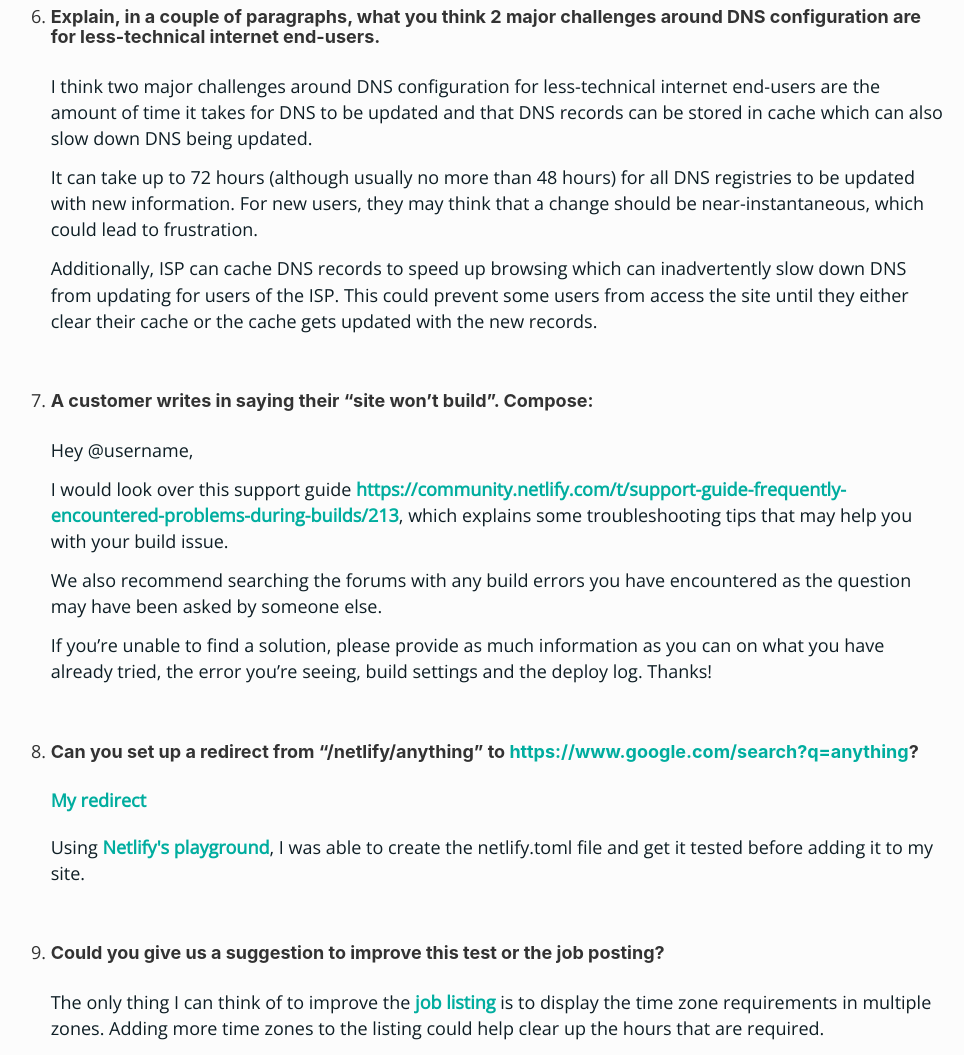
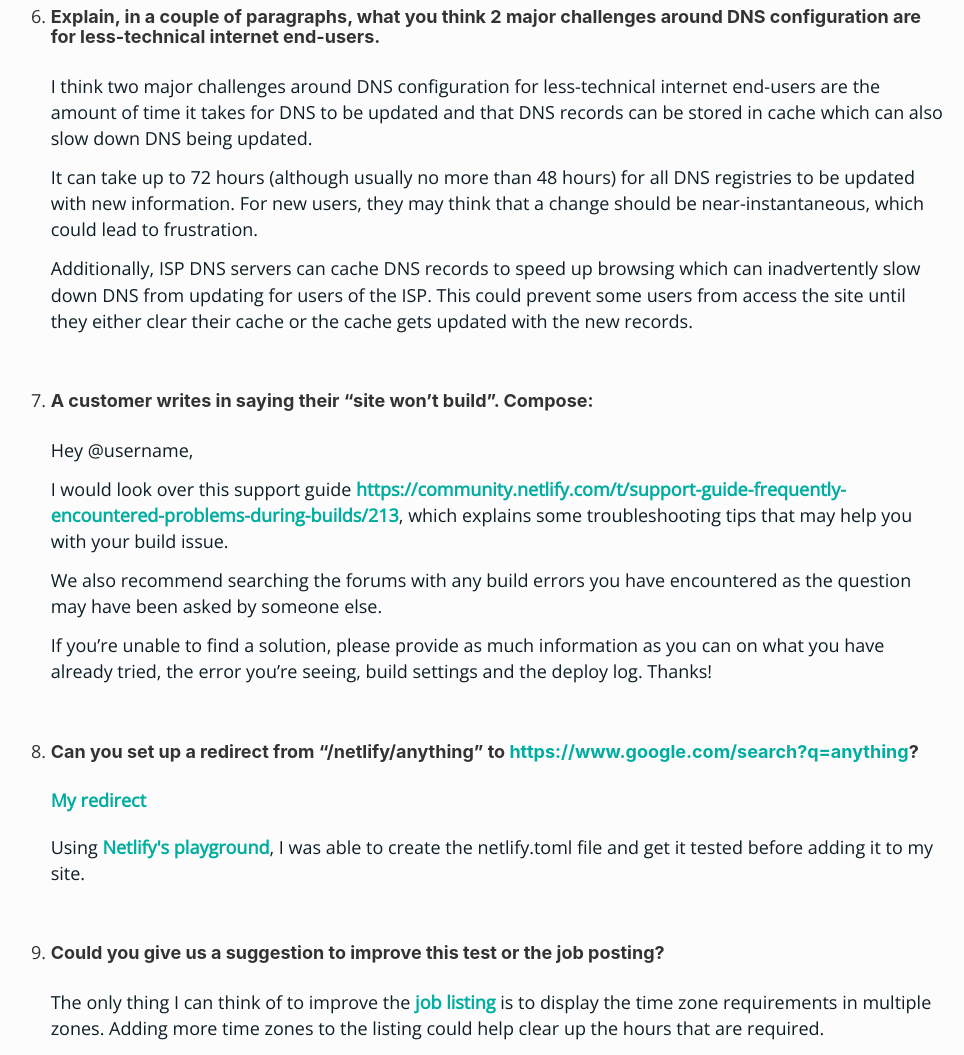
Before and after one commit to MelvinPeepers/static-site-project, a Gatsby site in the folder static-site-project/: page /page-2 in a window 1280 px wide. Shown: the part 2181-3236 px from the top of the page, without its empty margins (155-1119 px from the left). Built offline with nearby package versions, Linux system fonts and the light colour scheme; Gatsby itself is replaced by a stand-in of ours.

Commit message:
finishing up answers

```diff
--- a/static-site-project/src/pages/page-2.js
+++ b/static-site-project/src/pages/page-2.js
@@ -73,7 +73,7 @@ const SecondPage = () => (
 
         <p>It can take up to 72 hours (although usually no more than 48 hours) for all DNS registries to be updated with new information. For new users, they may think that a change should be near-instantaneous, which could lead to frustration.</p>
 
-        <p>Additionally, ISP can cache DNS records to speed up browsing which can inadvertently slow down DNS from updating for users of the ISP. This could prevent some users from access the site until they either clear their cache or the cache gets updated with the new records.</p>
+        <p>Additionally, ISP DNS servers can cache DNS records to speed up browsing which can inadvertently slow down DNS from updating for users of the ISP. This could prevent some users from access the site until they either clear their cache or the cache gets updated with the new records.</p>
       </li>
 
       <li>
```
